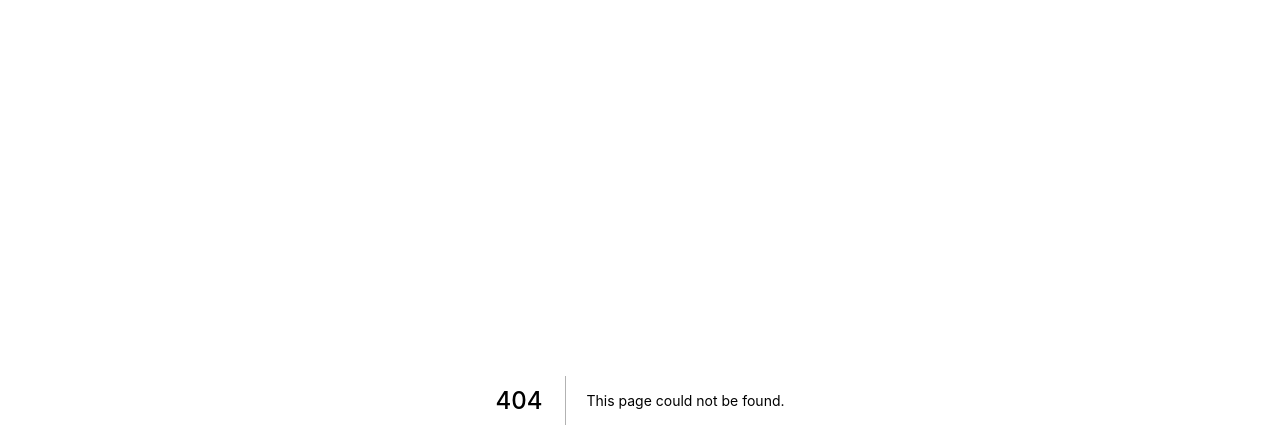
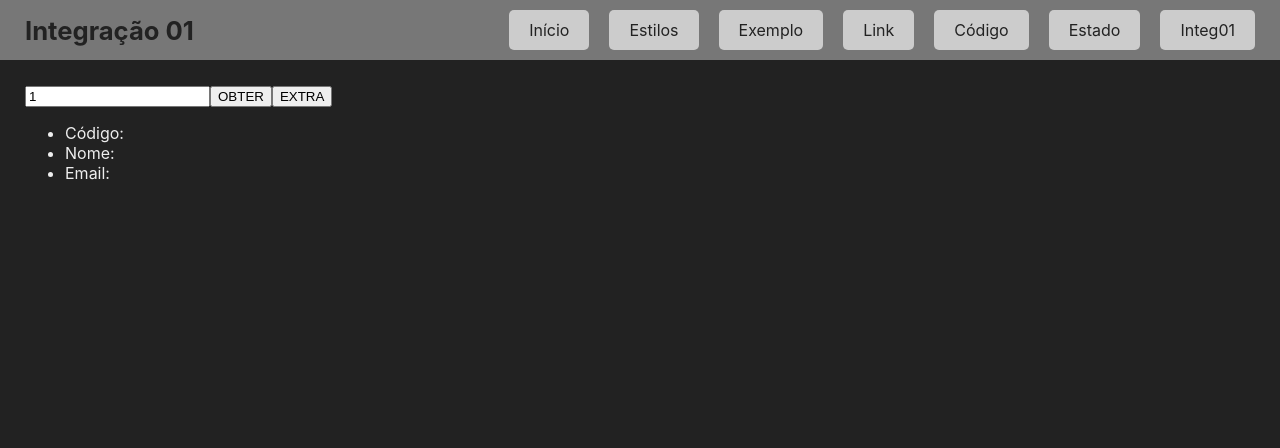
Before and after one commit to luciocarvalho10/nextjs-fundamentos, a Next.js app: page /integracao01 in a window 1280 px wide. Before the commit this address had no page. Shown: the top 448 px of the page. Built offline with nearby package versions, Linux system fonts and the light colour scheme.

Commit message:
Entendendo integrção API

```diff
--- a/src/components/Cabecalho.jsx
+++ b/src/components/Cabecalho.jsx
@@ -15,6 +15,7 @@ export default function Cabecalho(props) {
         <Navegador texto="Link" destino="/linkc" />
         <Navegador texto="Código" destino="/cliente/RJ/1985" />
         <Navegador texto="Estado" destino="/estado" />
+        <Navegador texto="Integ01" destino="/integracao01" />
       </div>
     </header>
   )
--- /dev/null
+++ b/src/pages/integracao01.jsx
@@ -0,0 +1,43 @@
+import { useState } from 'react'
+import Layout from '../components/Layout'
+export default function integracao01() {
+
+  const [cliente, setCliente] = useState({})
+  const [codigo, setCodigo] = useState(1)
+  const [codigo2, setCodigo2] = useState({})
+
+  function obterCliente() {
+
+    fetch(`http://localhost:3000/api/clientes`)
+      .then(resp => resp.json())
+      .then(dados => setCliente(dados))
+  }
+
+  async function obterExtra() {
+
+    const resp = await fetch(`http://localhost:3000/api/clientes/${codigo}`)
+    const data = await resp.json()
+
+    setCliente({})
+    setCodigo2(data)
+  }
+
+  function inputChange(e) {
+    e.target.value < 0 ? setCodigo(0) : setCodigo(e.target.value)
+  }
+
+  return (
+    <Layout titulo="Integração 01">
+      <div>
+        <input type="number" value={codigo} onChange={e => inputChange(e)}/>
+        <button onClick={obterCliente}>OBTER</button>
+        <button onClick={obterExtra}>EXTRA</button>
+      </div>
+      <ul>
+        <li>Código: {cliente.id || codigo2.codigo}</li>
+        <li>Nome: {cliente.nome}</li>
+        <li>Email: {cliente.email}</li>
+      </ul>
+    </Layout>
+  )
+}
```
